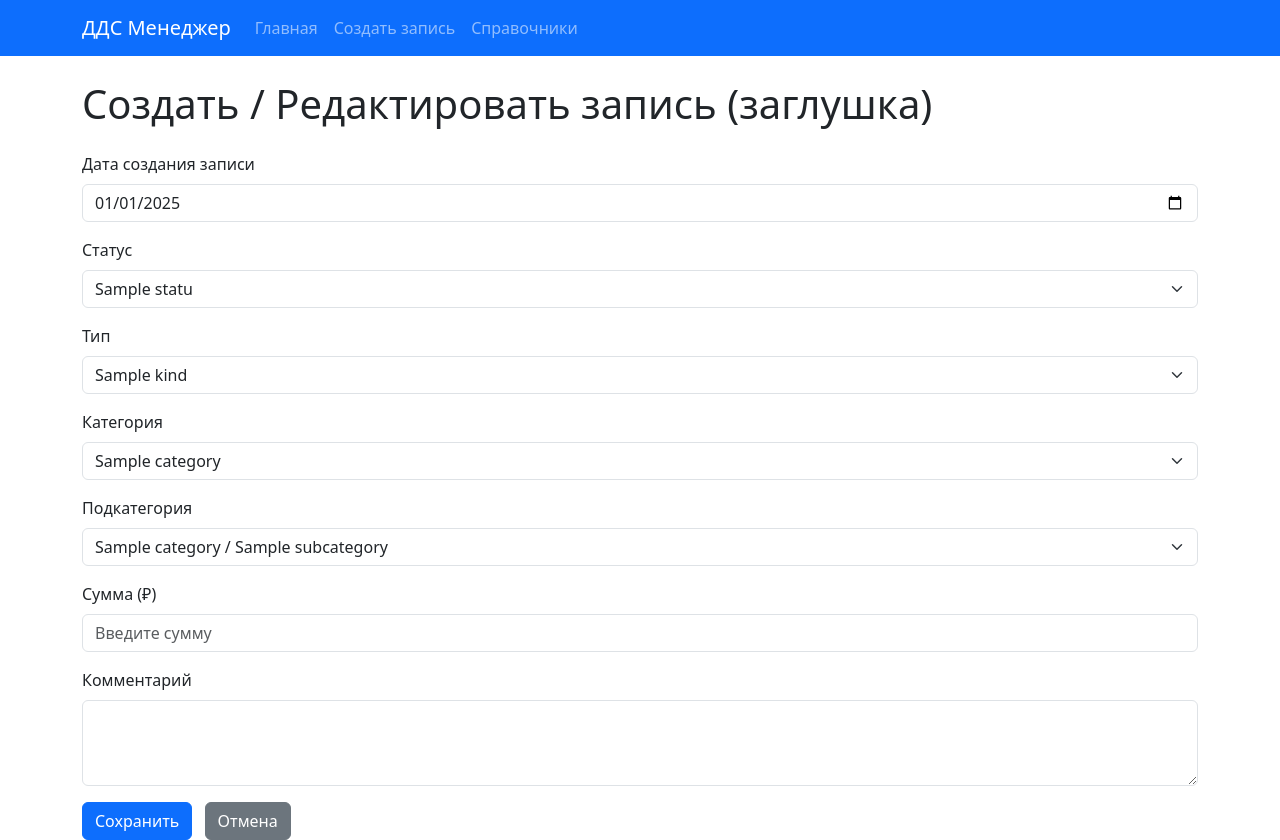
After one commit to manilotw/DDS-manager, a Django app: page /edit/1/ in a window 1280 px wide. The commit adds this page. Run offline with Django 4.2, Linux system fonts and the light colour scheme; tables that the repository leaves empty hold one stand-in row (values such as "Sample post").

Commit message:
Added delete and edit tap functions

```diff
--- /dev/null
+++ b/transactions/templates/edit.html
@@ -0,0 +1,75 @@
+<!DOCTYPE html>
+<html lang="ru">
+<head>
+  <meta charset="UTF-8" />
+  <meta name="viewport" content="width=device-width, initial-scale=1" />
+  <title>Редактировать запись — Заглушка</title>
+  <link href="https://cdn.jsdelivr.net/npm/bootstrap@5.3.0/dist/css/bootstrap.min.css" rel="stylesheet" />
+</head>
+<body>
+
+  {% include 'includes/navbar.html' %}
+
+  <main class="container">
+    <h1 class="mb-4">Создать / Редактировать запись (заглушка)</h1>
+
+    <form>
+      <div class="mb-3">
+        <label for="record-date" class="form-label">Дата создания записи</label>
+        <input type="date" class="form-control" id="record-date" value="2025-01-01" />
+      </div>
+
+      <div class="mb-3">
+        <label for="record-status" class="form-label">Статус</label>
+        <select id="record-status" class="form-select">
+        {% for status in statuses %}
+          <option>{{ status }}</option>
+        {% endfor %}
+        </select>
+      </div>
+
+      <div class="mb-3">
+        <label for="record-type" class="form-label">Тип</label>
+        <select id="record-category" class="form-select">
+        {% for kind in kinds %}
+          <option>{{ kind }}</option>
+        {% endfor %}
+        </select>
+      </div>
+
+      <div class="mb-3">
+        <label for="record-category" class="form-label">Категория</label>
+        <select id="record-category" class="form-select">
+        {% for category in categories %}
+          <option>{{ category }}</option>
+        {% endfor %}
+        </select>
+      </div>
+
+      <div class="mb-3">
+        <label for="record-subcategory" class="form-label">Подкатегория</label>
+        <select id="record-subcategory" class="form-select">
+        {% for subcat in subcats %}
+          <option>{{ subcat }}</option>
+        {% endfor %}
+        </select>
+      </div>
+
+      <div class="mb-3">
+        <label for="record-amount" class="form-label">Сумма (₽)</label>
+        <input type="number" class="form-control" id="record-amount" placeholder="Введите сумму" />
+      </div>
+
+      <div class="mb-3">
+        <label for="record-comment" class="form-label">Комментарий</label>
+        <textarea class="form-control" id="record-comment" rows="3"></textarea>
+      </div>
+
+      <button type="submit" class="btn btn-primary">Сохранить</button>
+      <a href="#" class="btn btn-secondary ms-2">Отмена</a>
+    </form>
+  </main>
+
+  <script src="https://cdn.jsdelivr.net/npm/bootstrap@5.3.0/dist/js/bootstrap.bundle.min.js"></script>
+</body>
+</html>
--- a/transactions/views.py
+++ b/transactions/views.py
@@ -1,4 +1,4 @@
-from django.shortcuts import render
+from django.shortcuts import render, get_object_or_404, redirect
 
 from django.http import HttpResponse
 from .models import Transaction, Category, Status, Kind, SubCategory
@@ -40,3 +40,24 @@ def form(request):
         'statuses': statuses,
         'kinds': kinds,
         })
+
+def delete_transaction(request, pk):
+    transaction = get_object_or_404(Transaction, pk=pk)
+    transaction.delete()
+    return redirect('home')
+
+def edit(request, pk):
+    transaction = get_object_or_404(Transaction, pk=pk)
+
+    subcats = SubCategory.objects.all()
+    categories = Category.objects.all()
+    statuses = Status.objects.all()
+    kinds = Kind.objects.all()
+
+    return render(request, 'edit.html',{
+        'transaction': transaction,
+        'categories': categories,
+        'statuses': statuses,
+        'kinds': kinds,
+        'subcats': subcats,
+        })
--- a/webservice/urls.py
+++ b/webservice/urls.py
@@ -16,11 +16,13 @@ Including another URLconf
 """
 from django.contrib import admin
 from django.urls import path
-from transactions.views import index, create, form
+from transactions.views import index, create, form, delete_transaction, edit
 
 urlpatterns = [
     path('admin/', admin.site.urls),
     path('index/', index, name='home'),
     path('create/', create, name='create'),
-    path('form/', form, name='form')
+    path('form/', form, name='form'),
+    path('delete/<int:pk>/', delete_transaction, name='delete_transaction'),
+    path('edit/<int:pk>/', edit, name='edit'),
 ]
```
Also changed, not shown: transactions/templates/index.html (+7 -2 lines).
